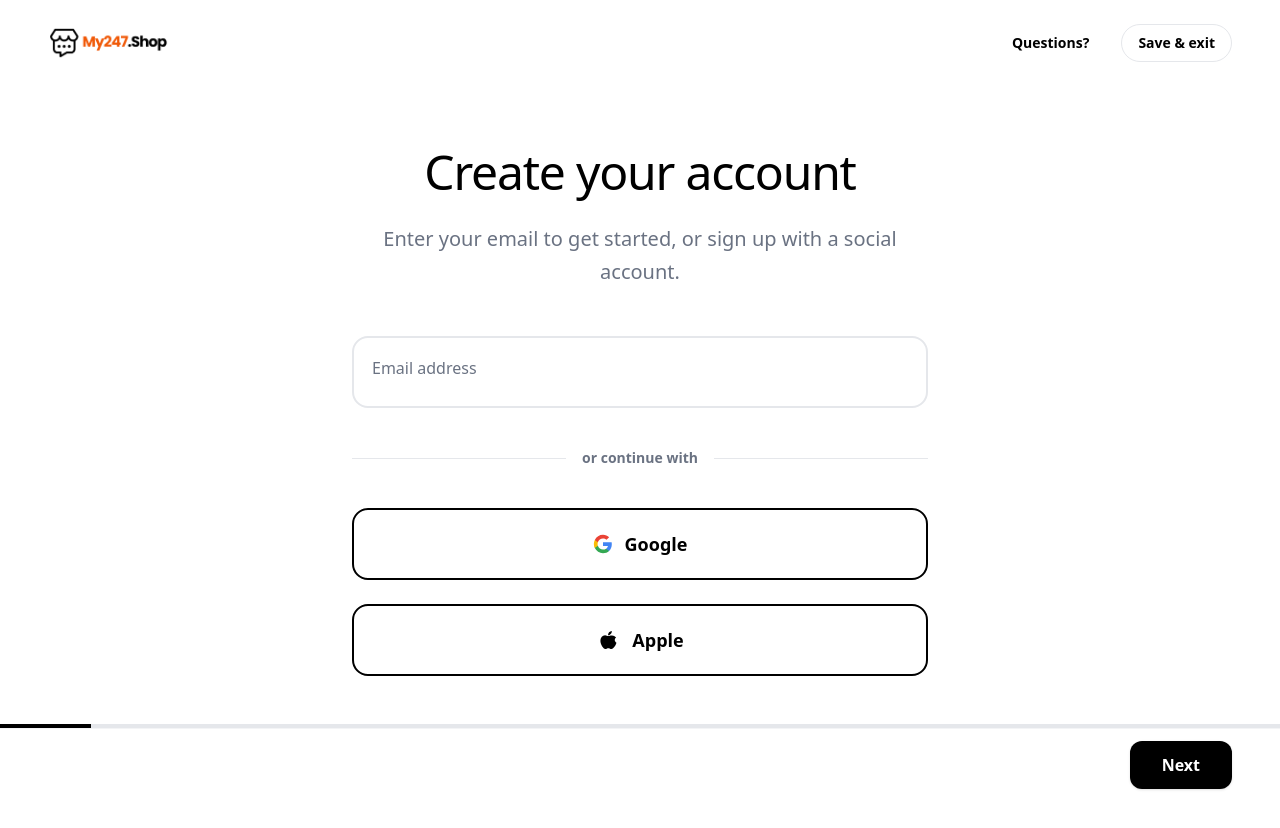
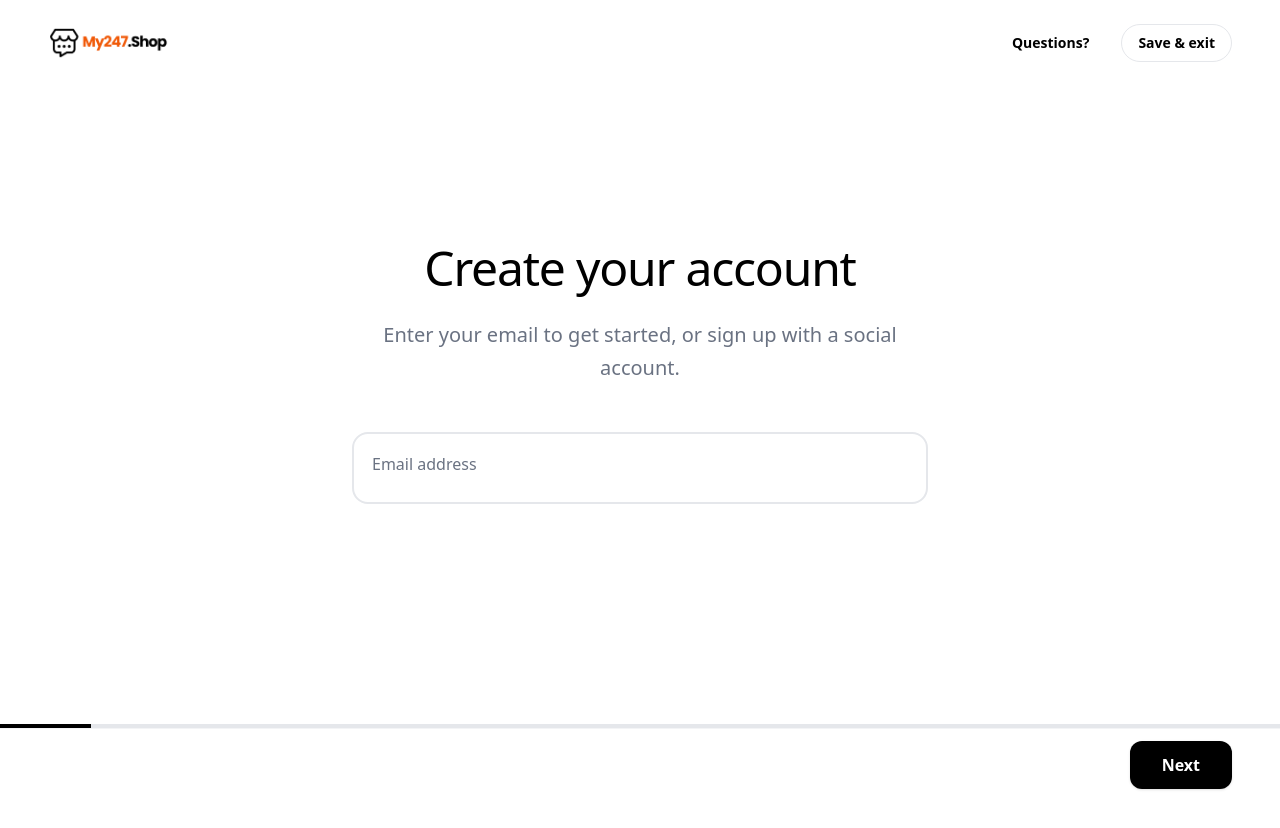
Before and after one commit to txllcgroup/my247shop_v2, a Next.js app: page /onboarding in a window 1280 px wide. Shown: the top 828 px of the page. After the commit the page ends 800 px from the top, so only its background shows below. Built offline with nearby package versions, Linux system fonts and the light colour scheme.

Commit message:
Update page.tsx

```diff
--- a/src/app/onboarding/page.tsx
+++ b/src/app/onboarding/page.tsx
@@ -155,19 +155,7 @@ const Step1Account = ({ formData, updateAccount }: any) => (
       onChange={(e: any) => updateAccount({ email: e.target.value })}
     />
 
-    <div className="relative py-4">
-      <div className="absolute inset-0 flex items-center"><div className="w-full border-t border-gray-200"></div></div>
-      <div className="relative flex justify-center"><span className="bg-white px-4 text-sm font-semibold text-gray-500">or continue with</span></div>
-    </div>
 
-    <button className="flex items-center justify-center gap-3 w-full border-2 border-black rounded-2xl p-5 font-semibold text-lg text-black hover:bg-gray-50 transition-colors">
-      <svg className="w-5 h-5" viewBox="0 0 24 24"><path d="M22.56 12.25c0-.78-.07-1.53-.2-2.25H12v4.26h5.92c-.26 1.37-1.04 2.53-2.21 3.31v2.77h3.57c2.08-1.92 3.28-4.74 3.28-8.09z" fill="#4285F4" /><path d="M12 23c2.97 0 5.46-.98 7.28-2.66l-3.57-2.77c-.98.66-2.23 1.06-3.71 1.06-2.86 0-5.29-1.93-6.16-4.53H2.18v2.84C3.99 20.53 7.7 23 12 23z" fill="#34A853" /><path d="M5.84 14.09c-.22-.66-.35-1.36-.35-2.09s.13-1.43.35-2.09V7.07H2.18C1.43 8.55 1 10.22 1 12s.43 3.45 1.18 4.93l2.85-2.22.81-.62z" fill="#FBBC05" /><path d="M12 5.38c1.62 0 3.06.56 4.21 1.64l3.15-3.15C17.45 2.09 14.97 1 12 1 7.7 1 3.99 3.47 2.18 7.07l3.66 2.84c.87-2.6 3.3-4.53 6.16-4.53z" fill="#EA4335" /><path d="M1 1h22v22H1z" fill="none" /></svg>
-      Google
-    </button>
-    <button className="flex items-center justify-center gap-3 w-full border-2 border-black rounded-2xl p-5 font-semibold text-lg text-black hover:bg-gray-50 transition-colors">
-      <svg className="w-6 h-6" viewBox="0 0 24 24" fill="currentColor"><path d="M17.05 20.28c-.98.95-2.05.8-3.08.35-1.09-.46-2.09-.48-3.24 0-1.44.62-2.2.44-3.06-.35C2.79 15.25 3.51 7.59 9.05 7.31c1.35.07 2.29.74 3.08.8 1.18-.04 2.26-.7 3.59-.72 2.37-.04 3.66 1.09 4.41 2.2-2.03 1.25-1.63 4.14.33 5.06-.61 1.95-1.6 3.86-3.41 5.63zM12.03 7.25c-.15-2.23 1.66-4.07 3.74-4.25.29 2.58-2.34 4.5-3.74 4.25z" /></svg>
-      Apple
-    </button>
   </StepLayout>
 );
 
```
